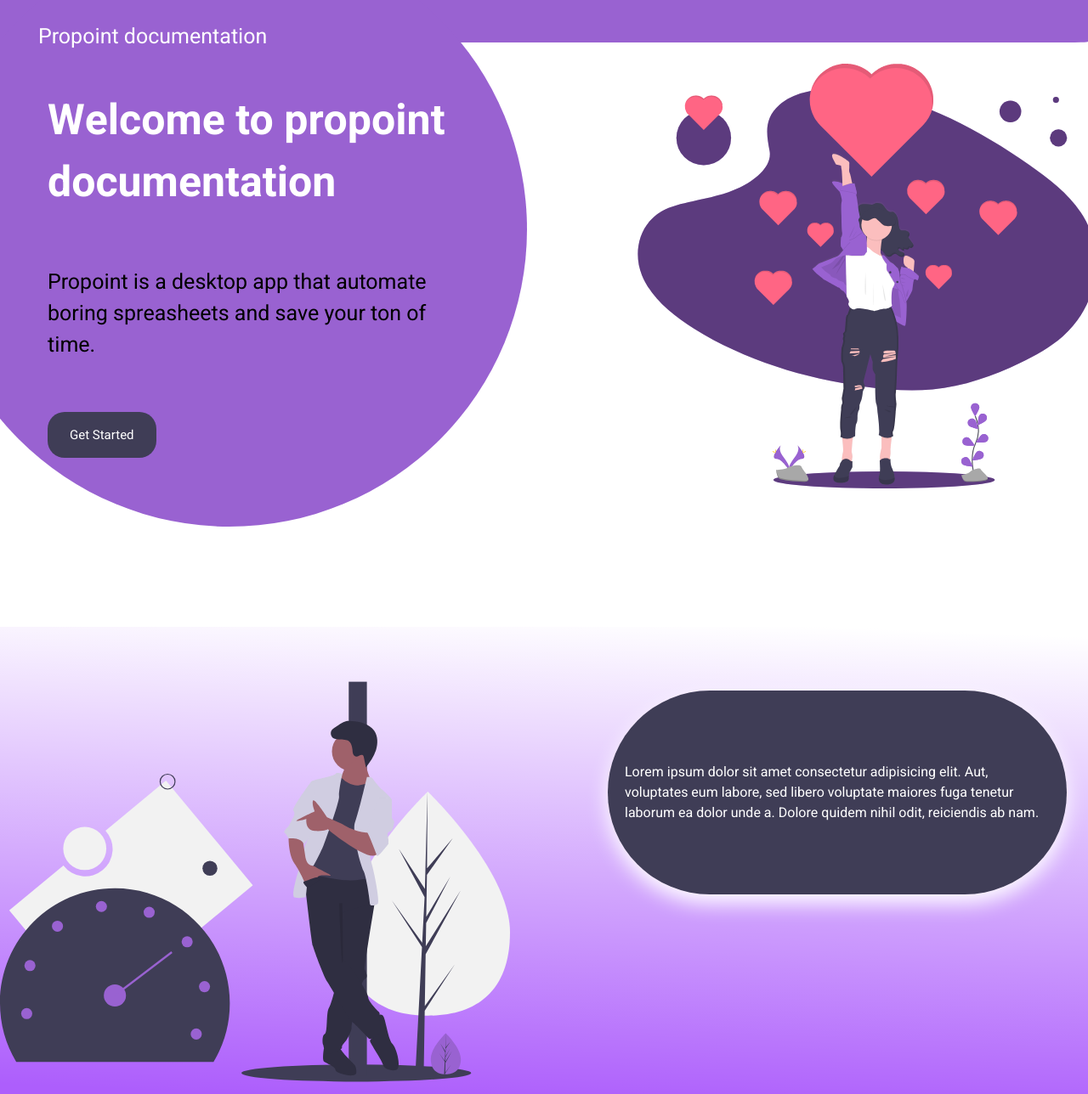
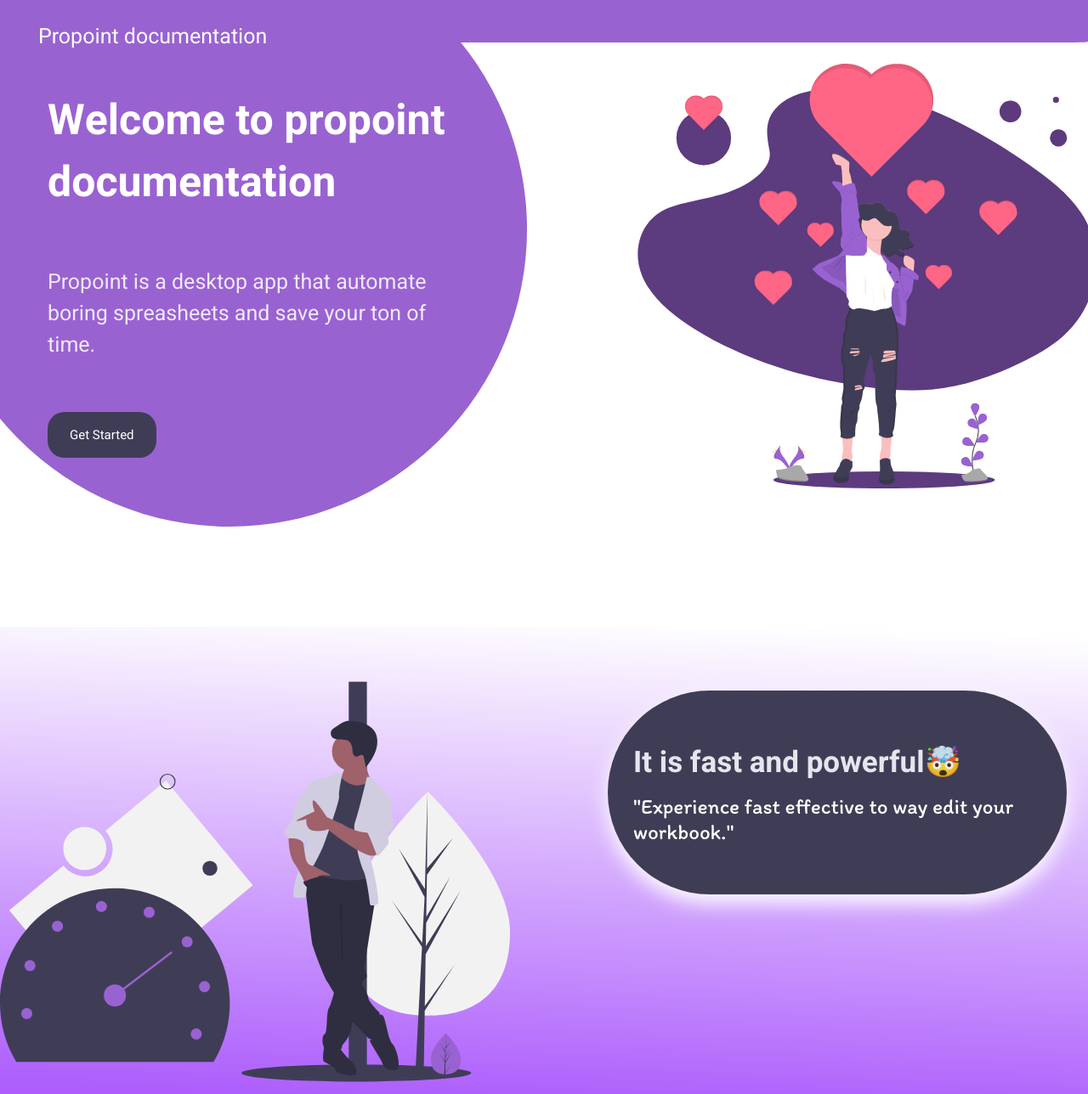
Before and after one commit to Chrunch-tech/Propoint-website, a Flask app: page / in a window 1280 px wide. Shown: the whole page at 85% size. Run offline with Flask 2, Linux system fonts and the light colour scheme.

Commit message:
Update home.css and home.html

```diff
--- a/static/home.css
+++ b/static/home.css
@@ -1,3 +1,5 @@
+@import url("https://fonts.googleapis.com/css2?family=Itim&display=swap");
+
 * {
   font-family: "Heebo", sans-serif;
   padding: 0px;
@@ -51,6 +53,7 @@ nav {
   position: relative;
   font-size: 25px;
   width: 490px;
+  color: rgba(248, 248, 255, 0.897);
   margin-top: 62px;
   margin-bottom: 60px;
   z-index: 1;
@@ -137,21 +140,48 @@ nav {
   height: 500px;
 }
 
-#middle-section > .para-container > p {
+#middle-section > .para-container > .content > p {
   width: 500px;
   color: white;
-  font-weight: middle;
+  font-family: "Itim", cursive;
+  font-size: 25px;
 }
 
 .para-container {
   display: flex;
+  flex-direction: column;
   width: 500px;
   height: 200px;
   background-color: #3f3d56;
   justify-content: center;
-  align-items: center;
   padding: 20px;
   border-radius: 250px;
   margin: 25px;
   box-shadow: 0px 10px 25px 0px rgb(255, 255, 255);
 }
+
+.content {
+  margin-left: 10px;
+}
+
+.para-heading {
+  color: rgba(248, 248, 255, 0.897);
+  font-size: 35px;
+  margin-bottom: 10px;
+}
+
+.content > p::after {
+  content: '"';
+  display: inline;
+  color: white;
+}
+
+.content > p::before {
+  content: '"';
+  display: inline;
+  color: white;
+}
+
+.para-heading::after {
+  content: "🤯";
+}
--- a/templates/home.html
+++ b/templates/home.html
@@ -51,12 +51,10 @@
           alt="fast-img"
         />
         <div class="para-container">
-          <p>
-            Lorem ipsum dolor sit amet consectetur adipisicing elit. Aut,
-            voluptates eum labore, sed libero voluptate maiores fuga tenetur
-            laborum ea dolor unde a. Dolore quidem nihil odit, reiciendis ab
-            nam.
-          </p>
+          <div class="content">
+            <h3 class="para-heading">It is fast and powerful</h3>
+            <p>Experience fast effective to way edit your workbook.</p>
+          </div>
         </div>
       </section>
     </main>
```
